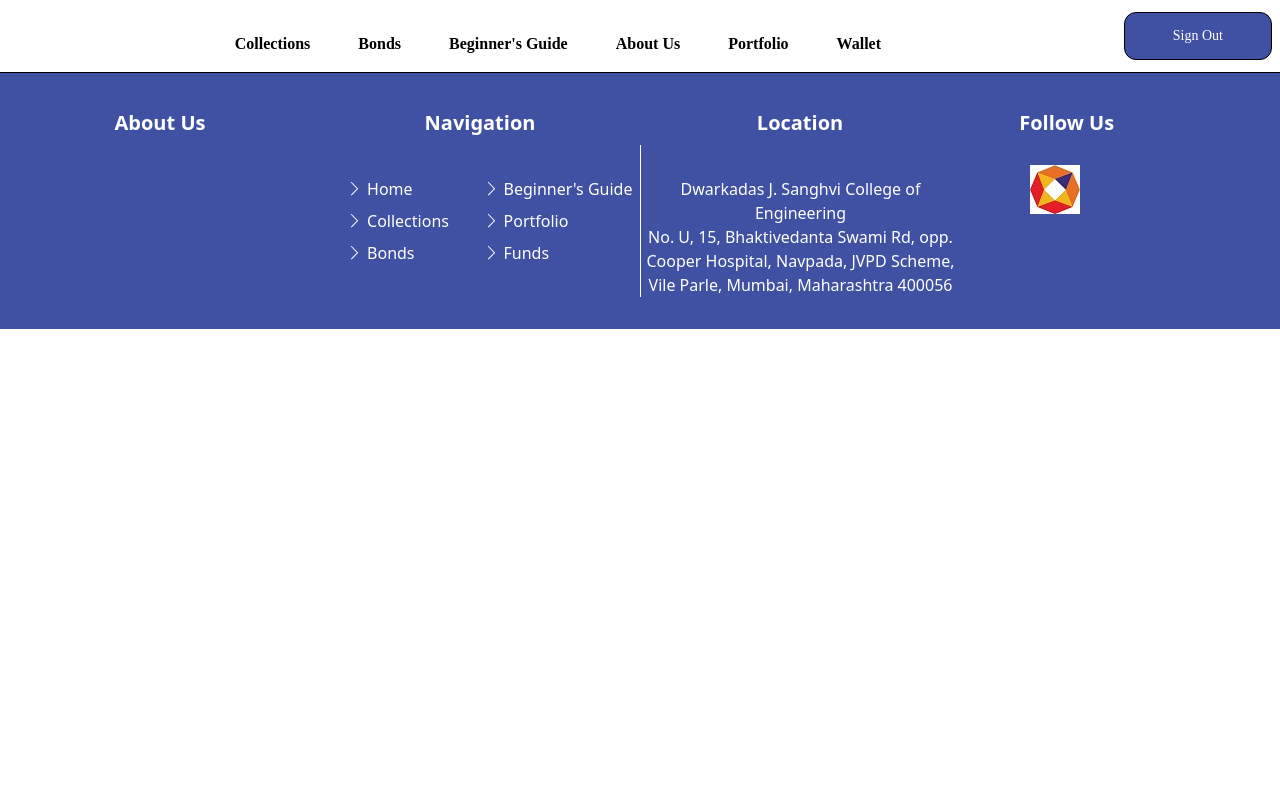
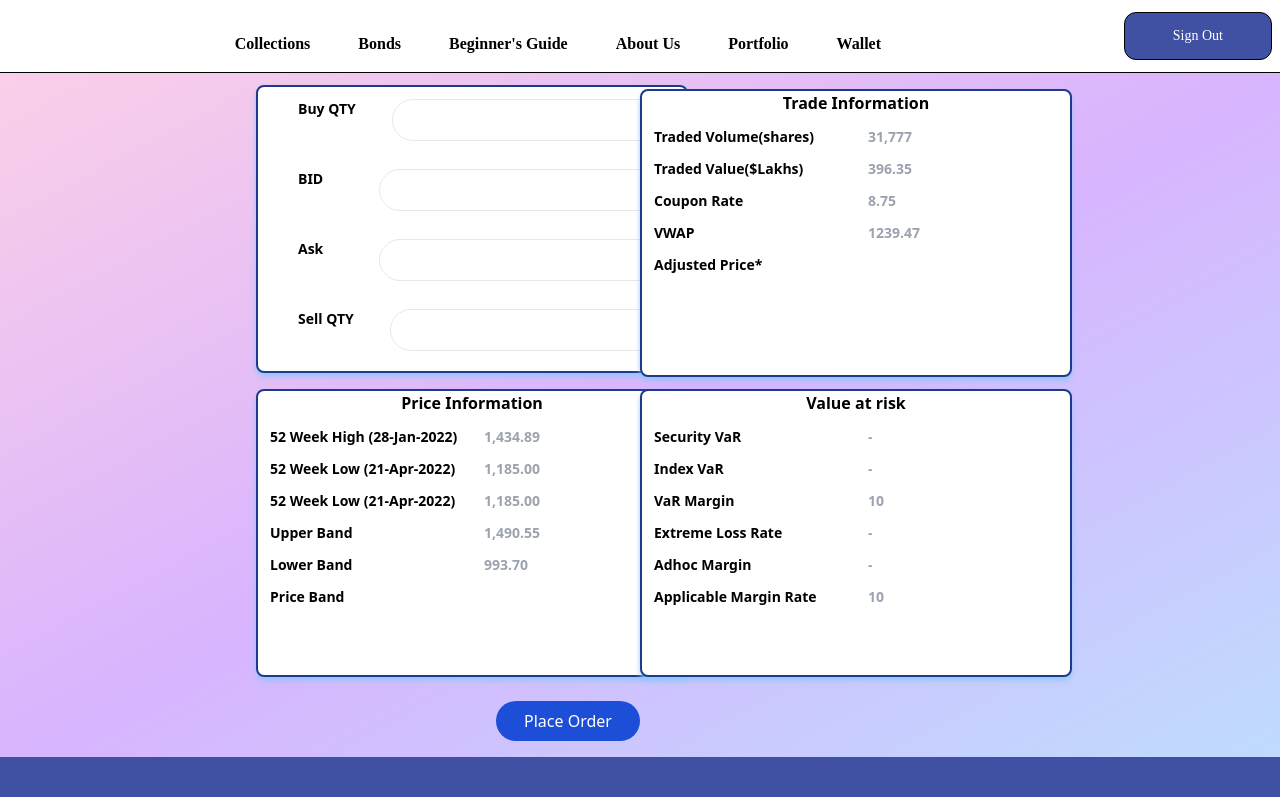
Before and after one commit to Jainilshah07/demoProject, a React (Create React App) app in the folder client/: page /book in a window 1280 px wide. Shown: the top 797 px of the page. Built offline with nearby package versions, Linux system fonts and the light colour scheme.

Commit message:
book order,portfolio

```diff
--- a/client/src/App.js
+++ b/client/src/App.js
@@ -12,6 +12,7 @@ import Beginner from './components/Beginner';
 import Portfolio from './components/Portfolio';
 import About from './components/About';
 import Home from './components/Home';
+import Book from './components/Book';
 
 function App() {
   return (
@@ -30,6 +31,7 @@ function App() {
           <Route exact path='/begineer-guide' element={<Beginner />} ></Route>
           <Route exact path='/portfolio' element={<Portfolio />} ></Route>
           <Route exact path='/about-us' element={<About />} ></Route>
+          <Route exact path='/book' element={<Book />} ></Route>
         </Routes>
         <Footer />
       </BrowserRouter>
--- a/client/src/components/Book.js
+++ b/client/src/components/Book.js
@@ -1,8 +1,9 @@
 import React from "react";
+import { Link } from "react-router-dom";
 
 function Book() {
   return (
-    <div className="row ">
+    <div className="row from-pink-200  via-purple-300 to-blue-200">
       <div className="grid grid-cols-2 bg-gradient-to-br from-pink-200  via-purple-300 to-blue-200">
         {/* column1 */}
         <div className="w-[27rem] ml-64 ">
@@ -61,7 +62,6 @@ function Book() {
             </div>
           </form>
         </div>
-        {/* row1col2 */}
         <div className="mt-4 border-2 rounded-lg overflow-hidden shadow-md h-72 w-[27rem] bg-white shadow-blue-300 border-blue-900">
           <p className="font-bold">Trade Information</p>
           <div className="row">
@@ -128,7 +128,6 @@ function Book() {
             </div>
           </div>
         </div>
-        {/* column2 */}
 
         <div className="mt-3 border-2 rounded-lg overflow-hidden shadow-md h-72 w-[27rem] ml-64 bg-white shadow-blue-300 border-blue-900">
           <p className="font-bold">Price Information</p>
@@ -208,7 +207,6 @@ function Book() {
             </div>
           </div>
         </div>
-        {/* colum2row2 */}
 
         <div className="mt-3 border-2 rounded-lg overflow-hidden shadow-md h-72 w-[27rem] bg-white mb-6 shadow-blue-300 border-blue-900">
           <p className="font-bold">Value at risk</p>
@@ -298,10 +296,12 @@ function Book() {
             </div>
           </div>
         </div>
-        {/*  */}
+        <div className="pb-4">
+        <Link to='/portfolio' ><button className="bg-blue-700 w-36 rounded-3xl text-white h-10 float-right ">Place Order</button></Link>
       </div>
+      </div>
+
     </div>
-    // </div>
   );
 }
 
--- a/client/src/components/Home.js
+++ b/client/src/components/Home.js
@@ -5,6 +5,7 @@ import Card1 from '../components/Card1';
 import bg from '../assets/hero-bg.jpg';
 import About from './About';
 import Beginner from './Beginner';
+import { Link } from 'react-router-dom';
 const Home = () => {
     return (
         <>
@@ -24,8 +25,8 @@ const Home = () => {
 
                 </div>
             </div>
-            <div className="mr-12">
-                <button type="button" class="bg-blue-300  w-36 rounded-3xl h-10 float-right ">Know More</button>
+            <div className="mr-12 pb-12">
+                <Link to="/collections"><button type="button" className="bg-blue-300  w-36 rounded-3xl h-10 float-right ">Know More</button></Link>
             </div>
             </div>
         </>
--- a/client/src/components/Order.js
+++ b/client/src/components/Order.js
@@ -5,7 +5,7 @@ import { useNavigate } from "react-router-dom";
 const Order = () => {
     const navigate = useNavigate();
     const handleSubmit = ()=>{
-        navigate("/portfolio");
+        navigate("/book");
     }
   return (
     <>
--- a/client/src/components/Portfolio.js
+++ b/client/src/components/Portfolio.js
@@ -27,7 +27,7 @@ function Portfolio() {
   return (
     <div className="row border-2 rounded-lg overflow-hidden shadow-lg  py-5 mb-5 bg-gradient-to-br from-pink-400 via-purple-200 to-white">
       <div className="row">
-        <table class="table-auto font-bold border-spacing-x-1 border-separate my-2 ">
+        <table class="table-auto mx-auto font-bold border-spacing-x-1 border-separate my-2 ">
           <thead>
             <tr>
               <th className=" border border-slate-600 mx-2 md:px-8">Bond Name</th>
@@ -55,34 +55,12 @@ function Portfolio() {
           })}
         </table>
       </div>
-      {/* <div className="row">
-        <div className="grid grid-cols-5 font-bold my-2">
-          <div>Bond Name</div>
-          <div>Value</div>
-          <div>QTY</div>
-          <div>Series</div>
-          <div>LTP</div>
+
+      <div className="row min-w-full pb-10">
+        <div className="mx-auto">
+          <BondPieChart />
         </div>
-        <hr />
-      </div>
-      {myData.map((data, index) => {
-        if (index < 6) {
-          return (
-            <div className="row">
-              <div className="grid grid-cols-5 py-1 font-medium">
-                <div>{data.SYMBOL}</div>
-                <div>{data.VALUE}</div>
-                <div>Regular</div>
-                <div>{data.SERIES}</div>
-                <div>{data.LTP}</div>
-              </div>
-            </div>
-          );
-        }
-      })} */}
 
-      <div className="h-96 min-w-full pb-10 ml-5 md:ml-[560px] ">
-        <BondPieChart />
       </div>
     </div>
   );
```
